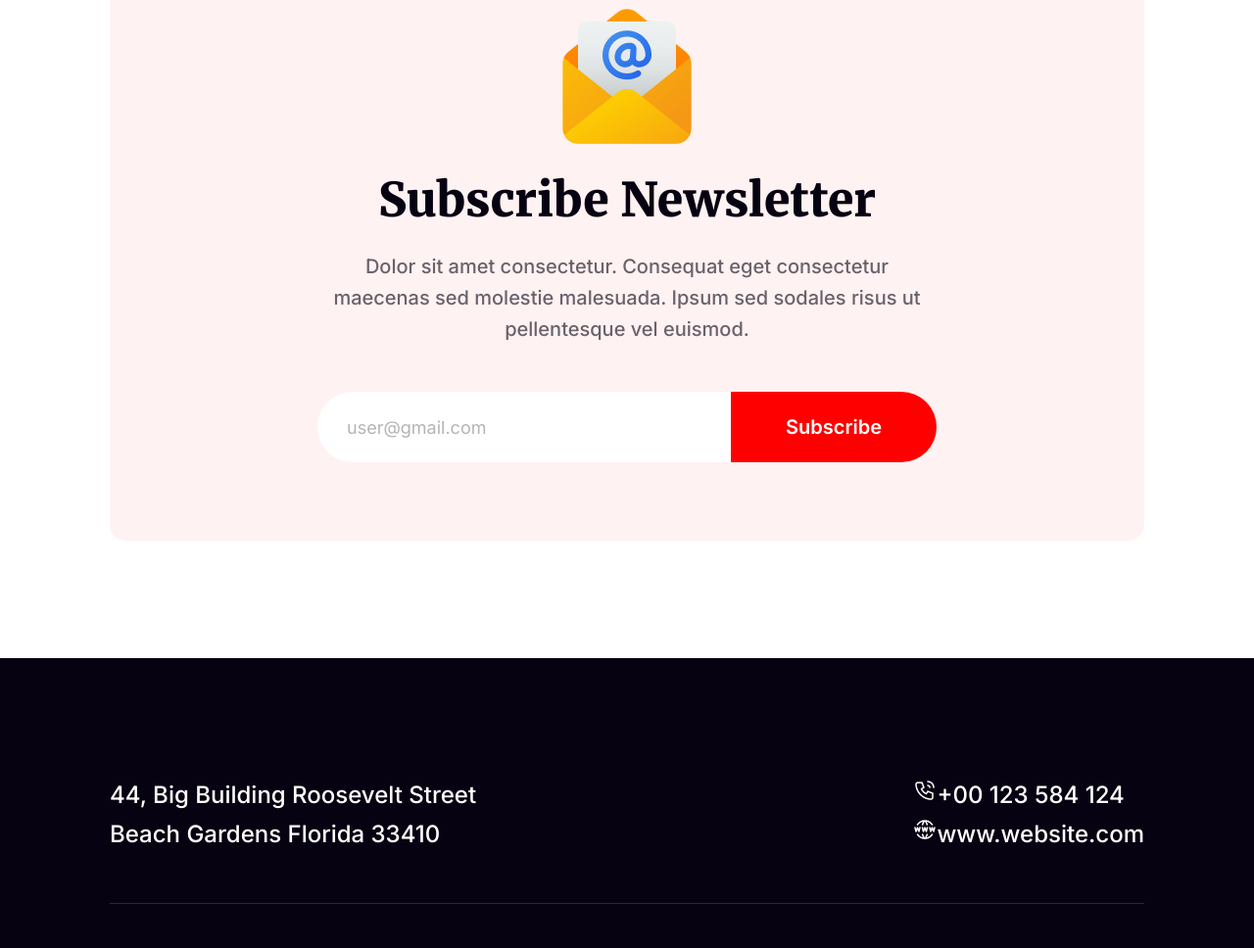
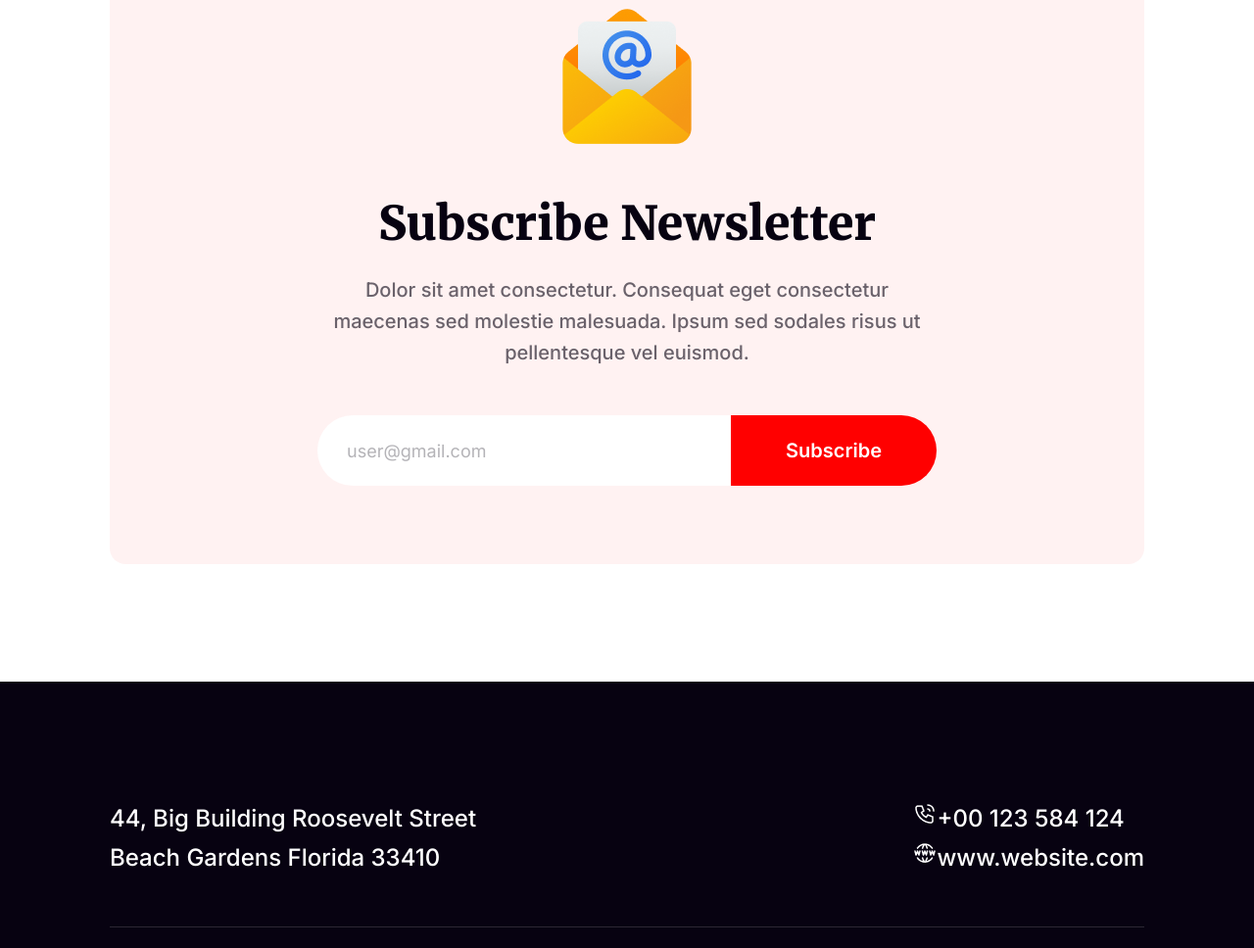
Before and after one commit to M-Nazmul/New-mission-2024.01, a plain HTML site: page index.html in a window 1280 px wide. Shown: the part 6436-7404 px from the top of the page at 98% size. Drawn offline with Linux system fonts and the light colour scheme.

Commit message:
fixing subscribe section margin

```diff
--- a/index.html
+++ b/index.html
@@ -134,7 +134,7 @@
         <section class="subscribe_container">
             <div class="container_item">
                 <img src="images/Group-61.png" alt="">
-                <h2 class="top_main_title">Subscribe Newsletter</h2>
+                <h2 class="top_main_title sub_newsletter">Subscribe Newsletter</h2>
                 <p id="common_description" class="subscribe_description">
                     Dolor sit amet consectetur. Consequat eget consectetur maecenas sed molestie malesuada. Ipsum sed sodales risus ut pellentesque vel euismod.
                 </p>
--- a/styles/style.css
+++ b/styles/style.css
@@ -368,6 +368,9 @@ section{
 .container_item{
     text-align: center;
 }
+.sub_newsletter{
+    margin-top: 40px;
+}
 .subscribe_description{
     max-width: 896px;
     margin: 0 auto 48px;
```
